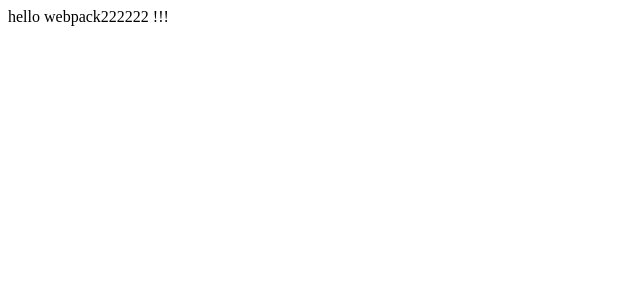
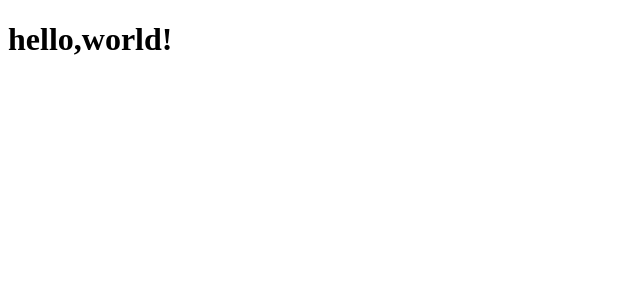
Before and after one commit to helinjiang/demo-react16-webpack4-antd, a React app: page / in a window 1280 px wide. Shown: the top 300 px of the page, without its empty margins (0-640 px from the left). Built offline with nearby package versions, Linux system fonts and the light colour scheme.

Commit message:
feat: 使用 react

```diff
--- /dev/null
+++ b/src/App.js
@@ -0,0 +1,17 @@
+import React, { Component } from 'react';
+
+// import './App.less';
+
+export default class App extends Component {
+    componentDidMount() {
+
+    }
+
+    render() {
+        return (
+            <div className="container">
+                <h1>hello,world!</h1>
+            </div>
+        );
+    }
+}
--- /dev/null
+++ b/src/App.less
@@ -0,0 +1,5 @@
+body {
+    margin: 0;
+    padding: 0;
+    font-family: sans-serif;
+}
--- a/src/index.js
+++ b/src/index.js
@@ -1,4 +1,6 @@
 import React from 'react';
 import ReactDOM from 'react-dom';
 
-ReactDOM.render(<div>hello webpack222222 !!!</div>, document.getElementById('root'));
+import App from './App';
+
+ReactDOM.render(<App />, document.getElementById('root'));
```
Also changed, not shown: 1 other file (tests, documents, lock files or other folders).
